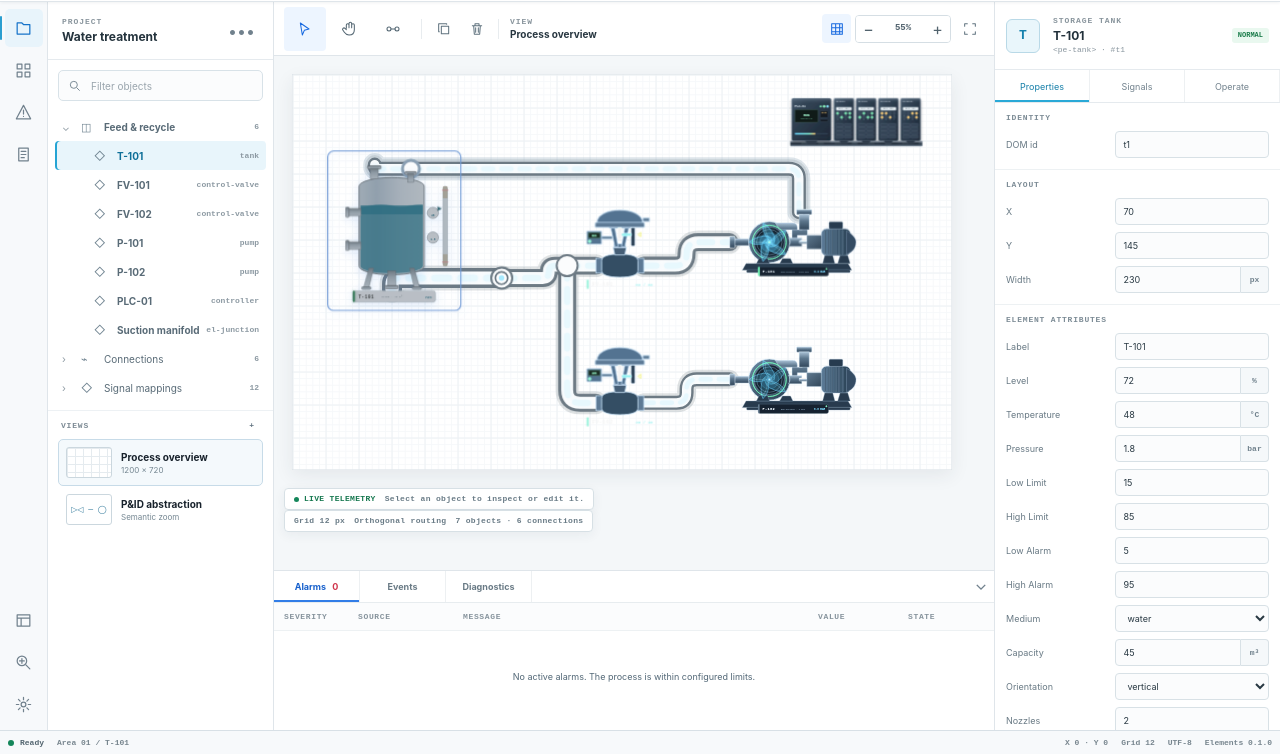
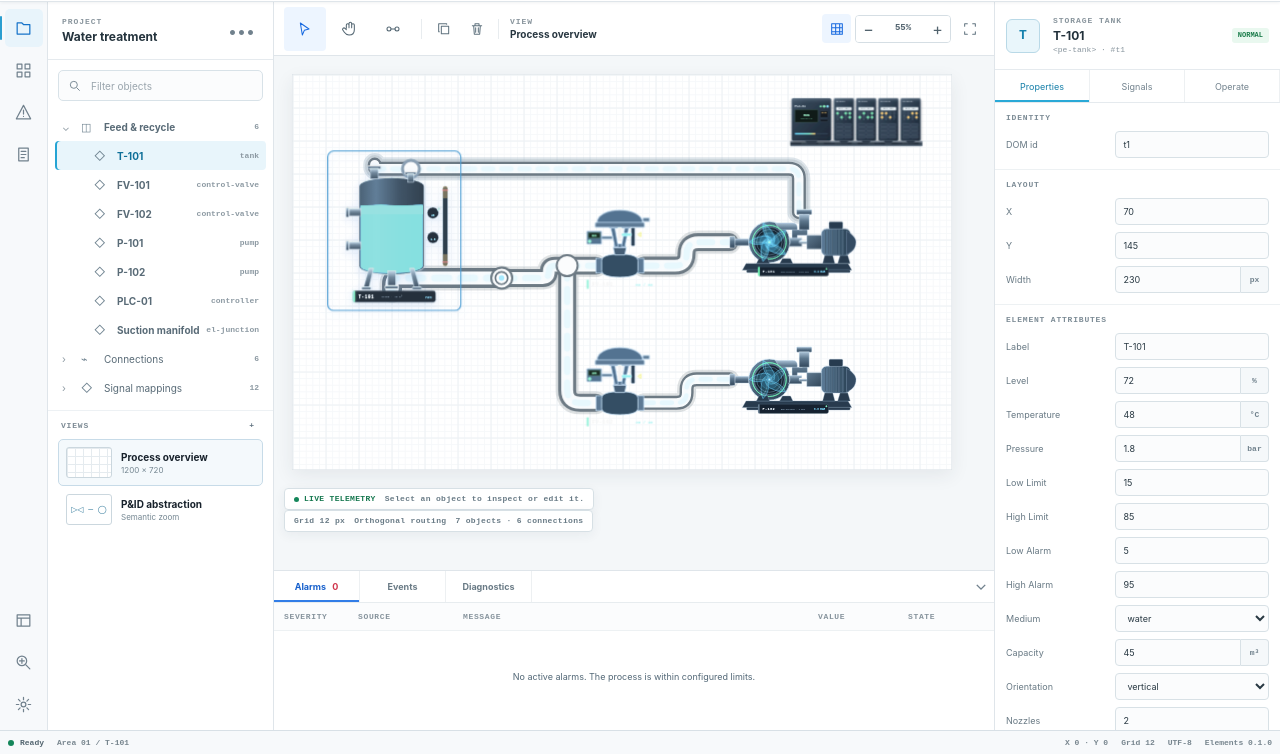
Before and after one commit to Pom4H/elements, a website with bundled scripts: page apps/playground/index.html in a window 1280 px wide. Shown: the part 46-800 px from the top of the page. Built offline with nearby package versions, Linux system fonts and the light colour scheme.

Commit message:
preserve semantic colors in light equipment palette

```diff
--- a/apps/playground/src/light-theme-tuning.css
+++ b/apps/playground/src/light-theme-tuning.css
@@ -1,5 +1,5 @@
 .studio-scene > pe-tank {
-  --light-device-filter: invert(.78) hue-rotate(180deg) saturate(.95) contrast(.94) brightness(1.02);
+  --light-device-filter: brightness(1.60) saturate(.78) contrast(.80);
 }
 .studio-scene > pe-pump {
   --light-device-filter: brightness(1.35) saturate(.92) contrast(.90);
```
